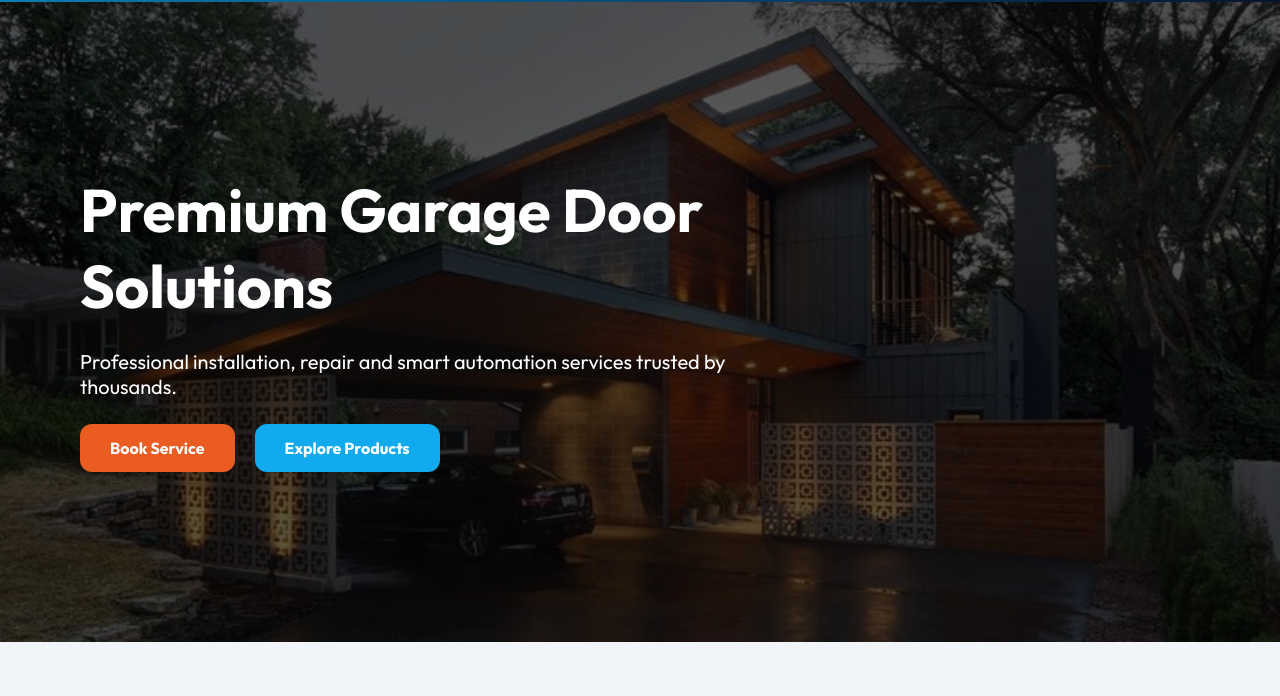
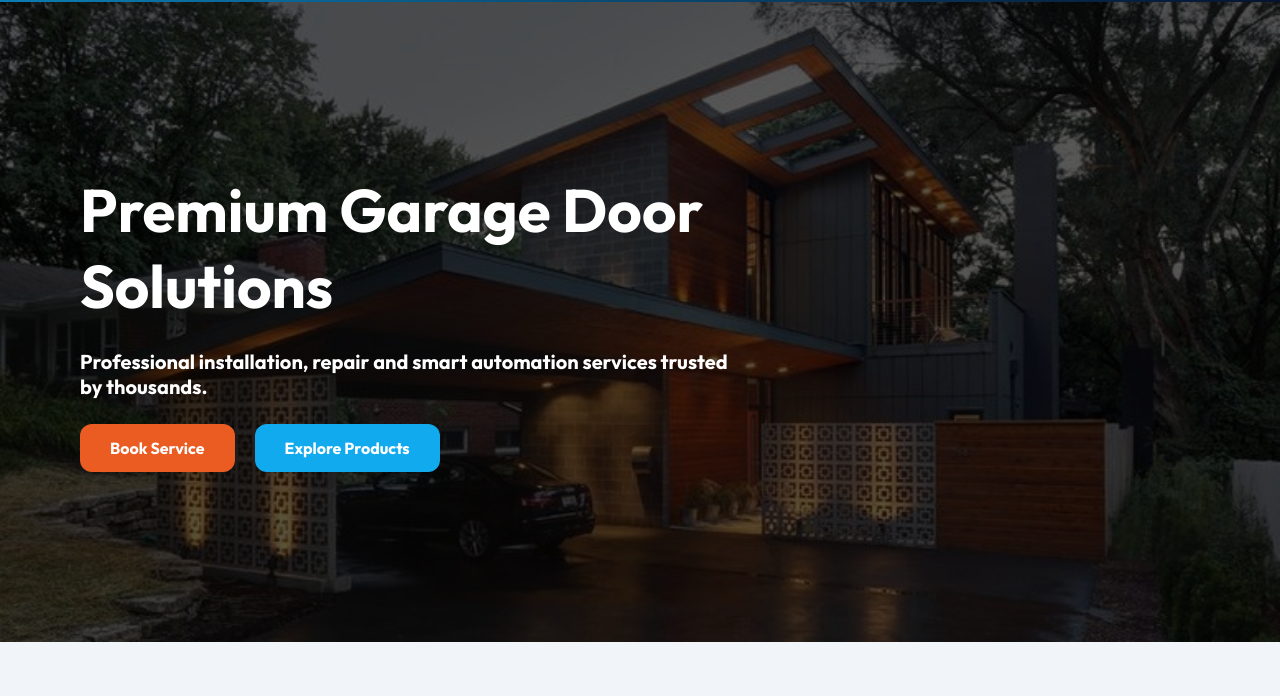
Before and after one commit to wisdompraiseinfotech/ExcellentGarageDoor_Website, a plain HTML site: page index.html in a window 1280 px wide. Shown: the part 104-800 px from the top of the page. Drawn offline with Linux system fonts and the light colour scheme.

Commit message:
Update index.html

```diff
--- a/index.html
+++ b/index.html
@@ -53,8 +53,8 @@
 <h1>Premium Garage Door Solutions</h1>
 
 <p>
-Professional installation, repair and smart automation services trusted by thousands.
-</p>
+<b>Professional installation, repair and smart automation services trusted by thousands.
+</b></p>
 
 <div class="hero-buttons">
 <button class="primary-btn">Book Service</button>
```
